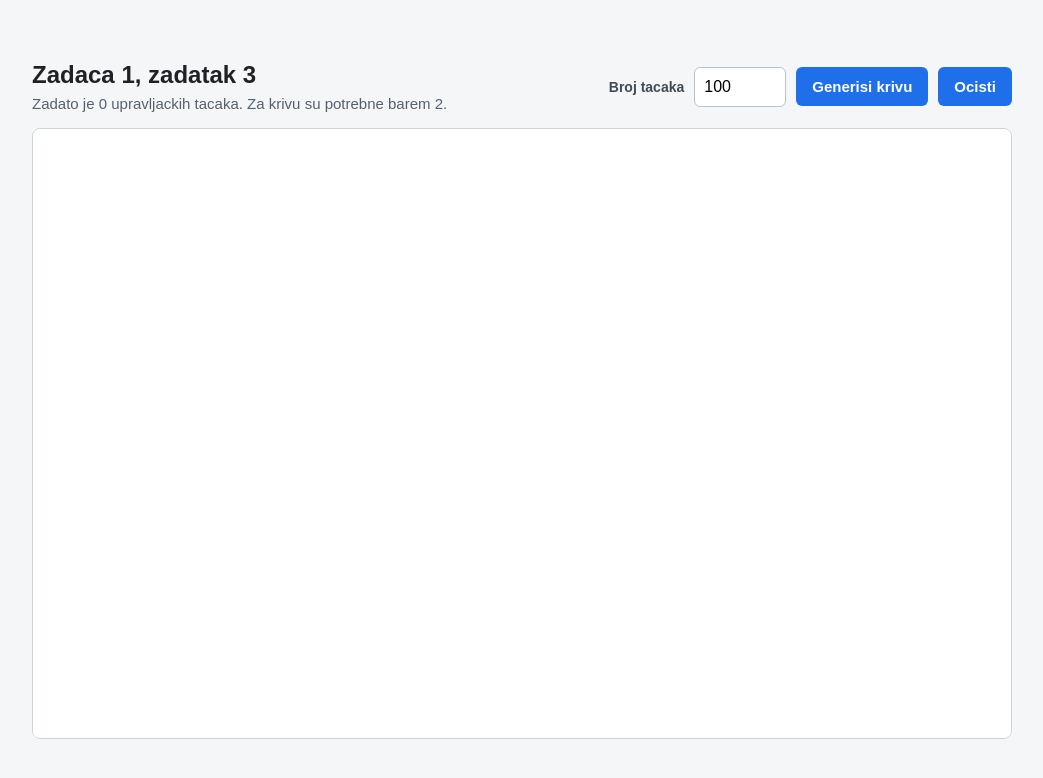
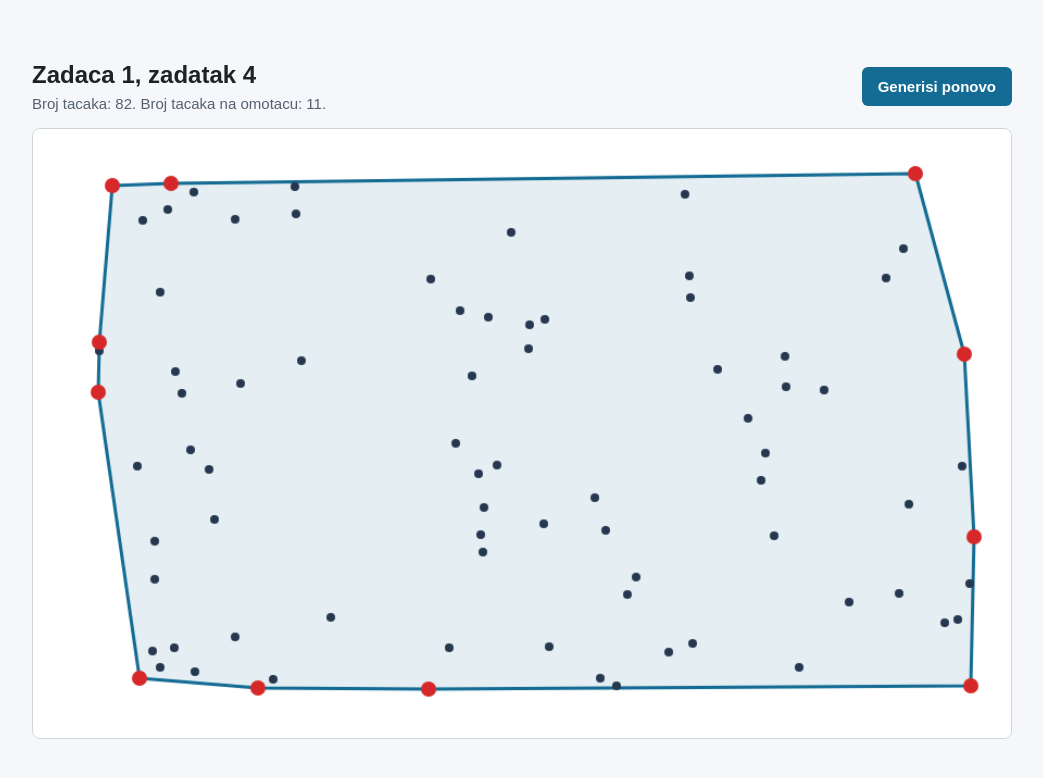
Before and after one commit to NedimBecic/rgeo, a plain HTML site: page index.html in a window 1280 px wide. Shown: the whole page, without its empty margins (118-1161 px from the left). Drawn offline with Linux system fonts and the light colour scheme.

Commit message:
Zadatak4 done

```diff
--- a/index.html
+++ b/index.html
@@ -3,23 +3,18 @@
 <head>
   <meta charset="UTF-8">
   <meta name="viewport" content="width=device-width, initial-scale=1.0">
-  <title>Zadaca 1 - Zadatak 3</title>
+  <title>Zadaca 1 - Zadatak 4</title>
   <link rel="stylesheet" href="style.css">
 </head>
 <body>
   <main class="page">
-    <section class="workspace" aria-label="Bezierova kriva">
+    <section class="workspace" aria-label="Konveksni omotac">
       <div class="toolbar">
         <div>
-          <h1>Zadaca 1, zadatak 3</h1>
-          <p id="status">Kliknite na platno da zadate upravljacke tacke.</p>
+          <h1>Zadaca 1, zadatak 4</h1>
+          <p id="status">Generisanje tacaka i konveksnog omotaca...</p>
         </div>
-        <div class="controls">
-          <label for="pointCount">Broj tacaka</label>
-          <input id="pointCount" type="number" min="2" max="1000" value="100">
-          <button id="generateButton" type="button">Generisi krivu</button>
-          <button id="clearButton" type="button">Ocisti</button>
-        </div>
+        <button id="generateButton" type="button">Generisi ponovo</button>
       </div>
       <canvas id="canvas" width="900" height="560"></canvas>
     </section>
--- a/script.js
+++ b/script.js
@@ -1,162 +1,222 @@
-function binomial(n, k) {
-  if (k < 0 || k > n) return 0;
+const EPSILON = 1e-9;
 
-  let result = 1;
-  const limit = Math.min(k, n - k);
+function cross(A, B, C) {
+  return (B.x - A.x) * (C.y - A.y) - (B.y - A.y) * (C.x - A.x);
+}
 
-  for (let i = 1; i <= limit; i++) {
-    result = result * (n - limit + i) / i;
+function distanceSquared(A, B) {
+  const dx = A.x - B.x;
+  const dy = A.y - B.y;
+  return dx * dx + dy * dy;
+}
+
+function areSamePoint(A, B) {
+  return Math.abs(A.x - B.x) < EPSILON && Math.abs(A.y - B.y) < EPSILON;
+}
+
+function swap(P, i, j) {
+  const temp = P[i];
+  P[i] = P[j];
+  P[j] = temp;
+}
+
+function indexOfLexicographicMinimum(P) {
+  let best = 0;
+
+  for (let i = 1; i < P.length; i++) {
+    if (P[i].x < P[best].x || (P[i].x === P[best].x && P[i].y < P[best].y)) {
+      best = i;
+    }
   }
 
-  return result;
+  return best;
 }
 
-function GenerateBezierCurvePoints(P, n) {
-  const curvePoints = [];
+function isBetween(A, B, C) {
+  if (Math.abs(cross(A, B, C)) > EPSILON) return false;
 
-  if (P.length === 0 || n <= 0) {
-    return curvePoints;
+  return (
+    C.x >= Math.min(A.x, B.x) - EPSILON &&
+    C.x <= Math.max(A.x, B.x) + EPSILON &&
+    C.y >= Math.min(A.y, B.y) - EPSILON &&
+    C.y <= Math.max(A.y, B.y) + EPSILON
+  );
+}
+
+function chooseNextPoint(P, currentIndex, fixedCount) {
+  const current = P[currentIndex];
+  let best = -1;
+
+  function testCandidate(index) {
+    if (areSamePoint(current, P[index])) return;
+
+    if (best === -1) {
+      best = index;
+      return;
+    }
+
+    const turn = cross(current, P[best], P[index]);
+
+    if (turn < -EPSILON || (Math.abs(turn) <= EPSILON && distanceSquared(current, P[index]) > distanceSquared(current, P[best]))) {
+      best = index;
+    }
   }
 
-  if (n === 1) {
-    return [{ x: P[0].x, y: P[0].y }];
+  if (fixedCount > 0) {
+    testCandidate(0);
   }
 
-  const degree = P.length - 1;
-  const coefficients = [];
-
-  for (let i = 0; i <= degree; i++) {
-    coefficients.push(binomial(degree, i));
+  for (let i = fixedCount + 1; i < P.length; i++) {
+    testCandidate(i);
   }
 
-  for (let j = 0; j < n; j++) {
-    const t = j / (n - 1);
-    const s = 1 - t;
-    let x = 0;
-    let y = 0;
+  return best;
+}
 
-    for (let i = 0; i <= degree; i++) {
-      const weight = coefficients[i] * Math.pow(t, i) * Math.pow(s, degree - i);
-      x += weight * P[i].x;
-      y += weight * P[i].y;
+function moveCollinearPoints(P, currentIndex, endpoint, includeEndpoint) {
+  const current = P[currentIndex];
+  let hullEnd = currentIndex;
+
+  while (true) {
+    let nearest = -1;
+    let nearestDistance = Infinity;
+
+    for (let i = hullEnd + 1; i < P.length; i++) {
+      const distance = distanceSquared(current, P[i]);
+
+      if (distance > EPSILON && isBetween(current, endpoint, P[i]) && distance < nearestDistance) {
+        nearest = i;
+        nearestDistance = distance;
+      }
     }
 
-    curvePoints.push({ x: x, y: y });
+    if (nearest === -1) break;
+    if (!includeEndpoint && areSamePoint(P[nearest], endpoint)) break;
+
+    hullEnd++;
+    swap(P, hullEnd, nearest);
+
+    if (includeEndpoint && areSamePoint(P[hullEnd], endpoint)) break;
   }
 
-  return curvePoints;
+  return hullEnd;
 }
 
-function drawPoint(ctx, point, radius, fill, stroke) {
+function ConvexHull_GiftWrapping(P) {
+  if (P.length < 3) {
+    return { V: P };
+  }
+
+  swap(P, 0, indexOfLexicographicMinimum(P));
+
+  let hullEnd = 0;
+
+  while (hullEnd < P.length) {
+    const nextIndex = chooseNextPoint(P, hullEnd, hullEnd);
+
+    if (nextIndex === -1 || nextIndex === 0) {
+      hullEnd = moveCollinearPoints(P, hullEnd, P[0], false);
+      P.length = hullEnd + 1;
+      return { V: P };
+    }
+
+    const endpoint = P[nextIndex];
+    hullEnd = moveCollinearPoints(P, hullEnd, endpoint, true);
+  }
+
+  return { V: P };
+}
+
+function randomInteger(min, max) {
+  return Math.floor(Math.random() * (max - min + 1)) + min;
+}
+
+function generatePoints(canvas) {
+  const points = [];
+  const used = new Set();
+  const margin = 34;
+  const count = randomInteger(50, 100);
+
+  while (points.length < count) {
+    const x = randomInteger(margin, canvas.width - margin);
+    const y = randomInteger(margin, canvas.height - margin);
+    const key = x + "," + y;
+
+    if (!used.has(key)) {
+      used.add(key);
+      points.push({ x: x, y: y });
+    }
+  }
+
+  return points;
+}
+
+function drawPoint(ctx, point, radius, color) {
   ctx.beginPath();
   ctx.arc(point.x, point.y, radius, 0, 2 * Math.PI);
-  ctx.fillStyle = fill;
+  ctx.fillStyle = color;
   ctx.fill();
-  ctx.strokeStyle = stroke;
-  ctx.lineWidth = 2;
+}
+
+function drawHull(ctx, hull) {
+  if (hull.length < 2) return;
+
+  ctx.beginPath();
+  ctx.moveTo(hull[0].x, hull[0].y);
+
+  for (let i = 1; i < hull.length; i++) {
+    ctx.lineTo(hull[i].x, hull[i].y);
+  }
+
+  ctx.closePath();
+  ctx.fillStyle = "rgba(20, 108, 148, 0.11)";
+  ctx.fill();
+  ctx.strokeStyle = "#146c94";
+  ctx.lineWidth = 3;
+  ctx.lineJoin = "round";
   ctx.stroke();
 }
 
-function drawPolyline(ctx, points, color, width) {
-  if (points.length < 2) return;
-
-  ctx.beginPath();
-  ctx.moveTo(points[0].x, points[0].y);
-
-  for (let i = 1; i < points.length; i++) {
-    ctx.lineTo(points[i].x, points[i].y);
-  }
-
-  ctx.strokeStyle = color;
-  ctx.lineWidth = width;
-  ctx.lineJoin = "round";
-  ctx.lineCap = "round";
-  ctx.stroke();
-}
-
-function drawScene(ctx, controlPoints, curvePoints) {
+function drawScene(ctx, points, hull) {
   const canvas = ctx.canvas;
 
   ctx.clearRect(0, 0, canvas.width, canvas.height);
   ctx.fillStyle = "#ffffff";
   ctx.fillRect(0, 0, canvas.width, canvas.height);
 
-  drawPolyline(ctx, controlPoints, "#9aa7b4", 1.5);
-  drawPolyline(ctx, curvePoints, "#d12c4f", 3);
+  drawHull(ctx, hull);
 
-  for (let i = 0; i < curvePoints.length; i++) {
-    if (i % 8 === 0 || i === curvePoints.length - 1) {
-      drawPoint(ctx, curvePoints[i], 2.5, "#d12c4f", "#d12c4f");
-    }
+  for (const point of points) {
+    drawPoint(ctx, point, 4, "#26384f");
   }
 
-  for (let i = 0; i < controlPoints.length; i++) {
-    drawPoint(ctx, controlPoints[i], 7, "#1f6feb", "#ffffff");
-    ctx.fillStyle = "#25313f";
-    ctx.font = "13px Arial, Helvetica, sans-serif";
-    ctx.fillText("P" + i, controlPoints[i].x + 10, controlPoints[i].y - 10);
+  for (const point of hull) {
+    drawPoint(ctx, point, 7, "#d62828");
   }
 }
 
-function canvasPointFromEvent(canvas, event) {
-  const rect = canvas.getBoundingClientRect();
+function runDemo(canvas, ctx, statusElement) {
+  const points = generatePoints(canvas);
+  const hullInput = points.slice();
+  const hull = ConvexHull_GiftWrapping(hullInput).V;
 
-  return {
-    x: (event.clientX - rect.left) * canvas.width / rect.width,
-    y: (event.clientY - rect.top) * canvas.height / rect.height
-  };
+  drawScene(ctx, points, hull);
+  statusElement.textContent = "Broj tacaka: " + points.length + ". Broj tacaka na omotacu: " + hull.length + ".";
 }
 
 if (typeof module !== "undefined") {
-  module.exports = { GenerateBezierCurvePoints };
+  module.exports = { ConvexHull_GiftWrapping };
 }
 
 if (typeof document !== "undefined") {
   const canvas = document.getElementById("canvas");
   const ctx = canvas.getContext("2d");
   const statusElement = document.getElementById("status");
-  const pointCountInput = document.getElementById("pointCount");
   const generateButton = document.getElementById("generateButton");
-  const clearButton = document.getElementById("clearButton");
-  const controlPoints = [];
-  let curvePoints = [];
 
-  function updateStatus() {
-    if (controlPoints.length < 2) {
-      statusElement.textContent = "Zadato je " + controlPoints.length + " upravljackih tacaka. Za krivu su potrebne barem 2.";
-    } else if (curvePoints.length === 0) {
-      statusElement.textContent = "Zadato je " + controlPoints.length + " upravljackih tacaka. Kliknite na dugme za generisanje.";
-    } else {
-      statusElement.textContent = "Generisana je Bezierova kriva sa " + curvePoints.length + " tacaka i " + controlPoints.length + " upravljackih tacaka.";
-    }
-  }
-
-  canvas.addEventListener("click", function(event) {
-    controlPoints.push(canvasPointFromEvent(canvas, event));
-    curvePoints = [];
-    drawScene(ctx, controlPoints, curvePoints);
-    updateStatus();
+  generateButton.addEventListener("click", function() {
+    runDemo(canvas, ctx, statusElement);
   });
 
-  generateButton.addEventListener("click", function() {
-    const pointCount = Math.max(2, Math.min(1000, Number(pointCountInput.value) || 100));
-    pointCountInput.value = pointCount;
-
-    if (controlPoints.length >= 2) {
-      curvePoints = GenerateBezierCurvePoints(controlPoints, pointCount);
-    }
-
-    drawScene(ctx, controlPoints, curvePoints);
-    updateStatus();
-  });
-
-  clearButton.addEventListener("click", function() {
-    controlPoints.length = 0;
-    curvePoints = [];
-    drawScene(ctx, controlPoints, curvePoints);
-    updateStatus();
-  });
-
-  drawScene(ctx, controlPoints, curvePoints);
-  updateStatus();
+  runDemo(canvas, ctx, statusElement);
 }
--- a/style.css
+++ b/style.css
@@ -7,7 +7,7 @@ body {
   min-height: 100vh;
   font-family: Arial, Helvetica, sans-serif;
   color: #202124;
-  background: #f4f6f8;
+  background: #f5f7fa;
 }
 
 .page {
@@ -42,30 +42,10 @@ p {
   font-size: 15px;
 }
 
-.controls {
-  display: flex;
-  align-items: center;
-  gap: 10px;
-}
-
-label {
-  color: #3f4b57;
-  font-size: 14px;
-  font-weight: 700;
-}
-
-input {
-  width: 92px;
-  border: 1px solid #b9c3cd;
-  border-radius: 6px;
-  padding: 10px 9px;
-  font: inherit;
-}
-
 button {
   border: 0;
   border-radius: 6px;
-  background: #1f6feb;
+  background: #146c94;
   color: white;
   padding: 11px 16px;
   font-size: 15px;
@@ -74,11 +54,11 @@ button {
 }
 
 button:hover {
-  background: #1858ba;
+  background: #0f5675;
 }
 
 button:focus-visible {
-  outline: 3px solid #a9c8ff;
+  outline: 3px solid #9bd3ec;
   outline-offset: 2px;
 }
 
@@ -89,7 +69,6 @@ canvas {
   border: 1px solid #cbd5d8;
   border-radius: 8px;
   background: #ffffff;
-  cursor: crosshair;
 }
 
 @media (max-width: 620px) {
@@ -102,16 +81,6 @@ canvas {
     flex-direction: column;
   }
 
-  .controls {
-    align-items: stretch;
-    flex-direction: column;
-    width: 100%;
-  }
-
-  input {
-    width: 100%;
-  }
-
   button {
     width: 100%;
   }
```
